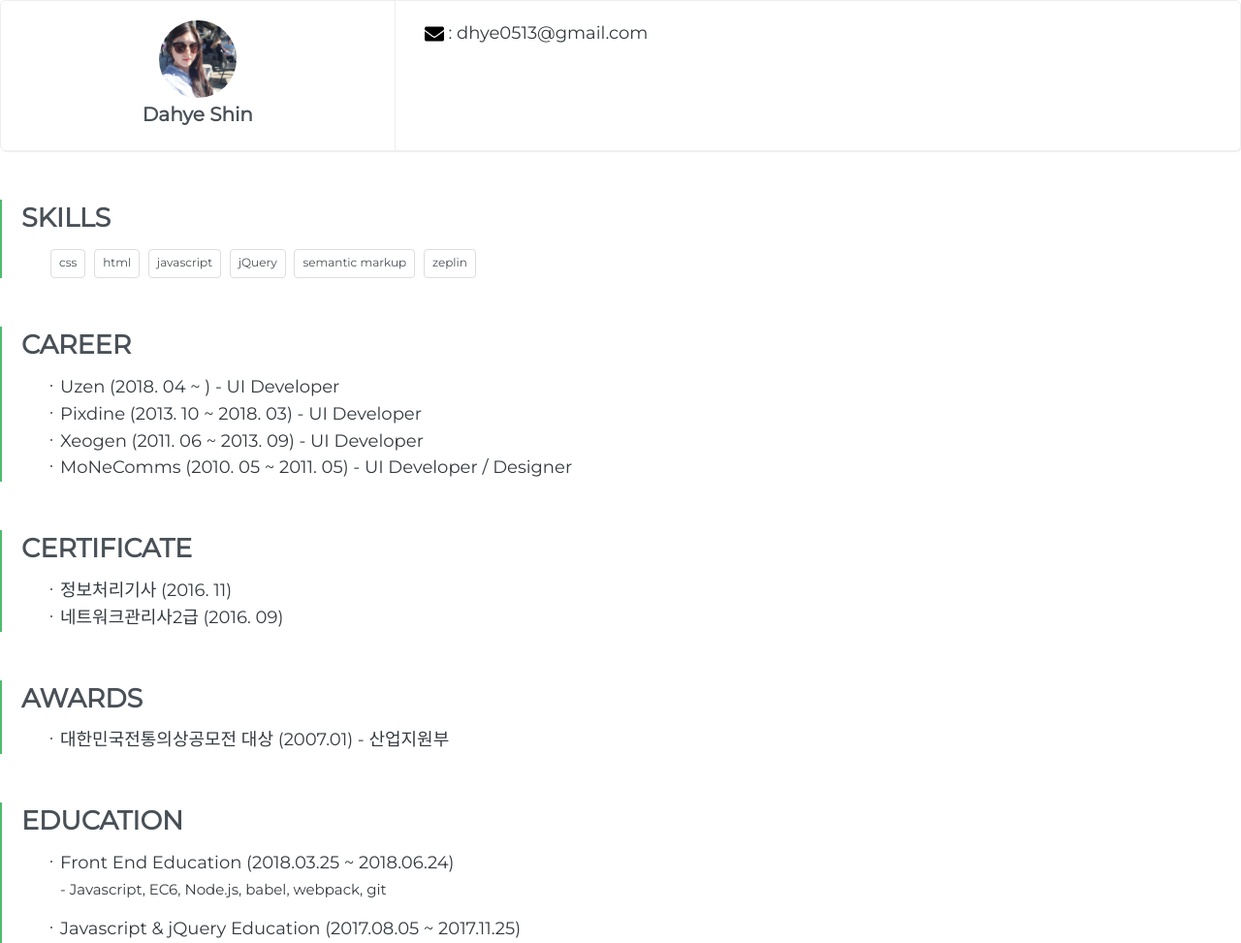
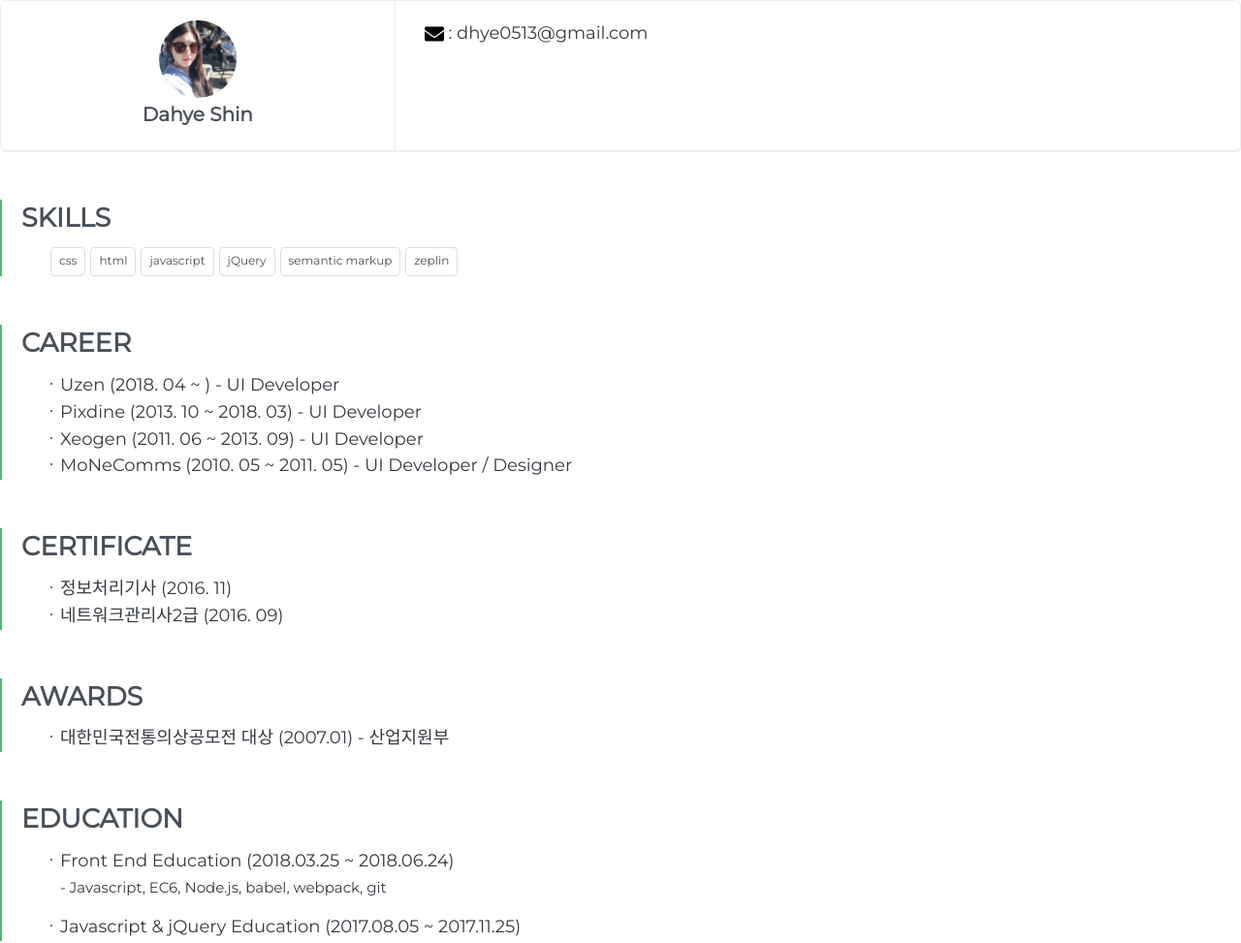
Before and after one commit to shinninja/shinninja.github.io, a Jekyll site: the page about/index_copy.html, which Jekyll copies as it is, in a window 1280 px wide. Shown: the whole page at 97% size. Built offline with Jekyll 4.4.1, drawn with Linux system fonts in a browser that asks for light colours.

Commit message:
update style

```diff
--- a/_sass/_site.scss
+++ b/_sass/_site.scss
@@ -539,11 +539,12 @@ body {
 
       .skills-list {
         padding-left:30px;
+        margin-left:-5px;
+        margin-top:-5px;
+        font-size:0;
 
         li {
-          display:inline-block;margin-left:4px;padding:4px 8px 6px;color:$oc-gray-7;border:1px solid #ddd;border-radius:4px;font-size:$base-font-size-s;
-
-          &:first-child {margin-left:0;}
+          display:inline-block;margin-left:5px;margin-top:5px;padding:4px 8px 6px;color:$oc-gray-7;border:1px solid #ddd;border-radius:4px;font-size:$base-font-size-s;
         }
         .logo {width:60px;height:60px;}
       }
@@ -552,6 +553,9 @@ body {
 
     @media (max-width: 48rem){
       padding: 2rem 1.3rem;
+      .about-profile {flex-direction:column;}
+      .about-section-list {padding-left:0;}
+      .about-section .skills-list {padding-left:0;}
     }
  }
 
@@ -577,6 +581,10 @@ body {
       }
     }
   }
+
+  @media (max-width: 48rem){
+    .project-cont-list li {flex-basis:100%}
+  }
 }
 
 
```
